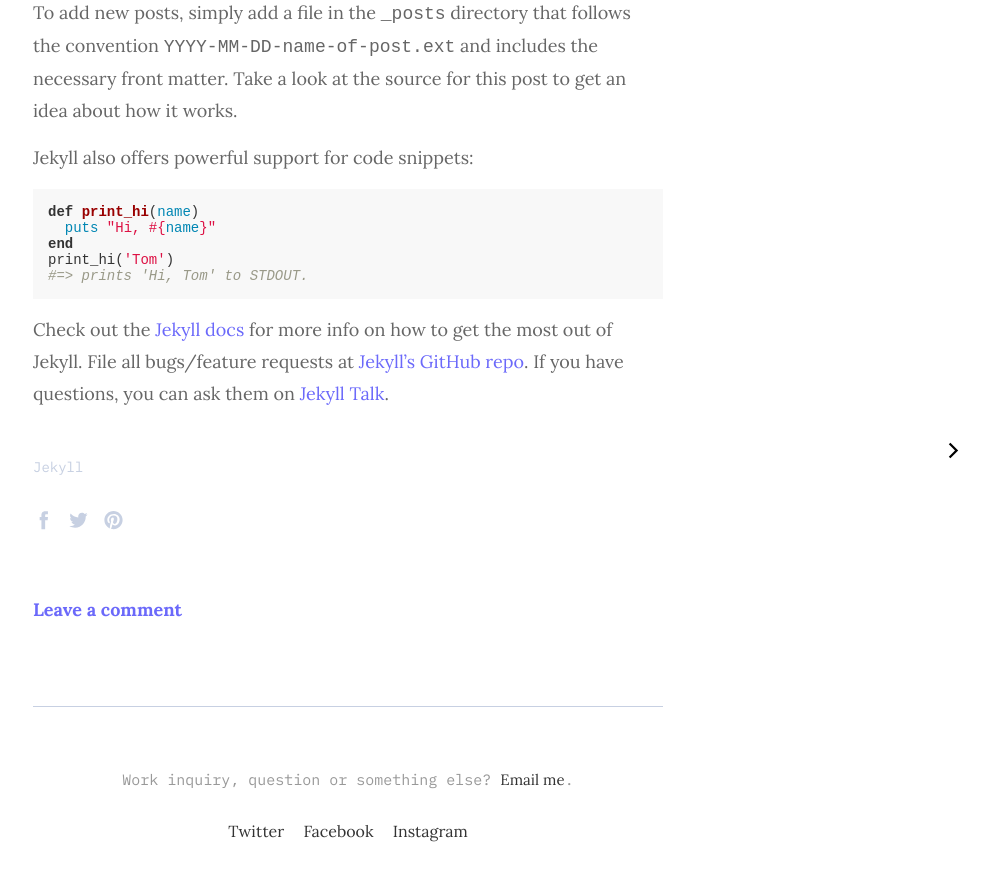
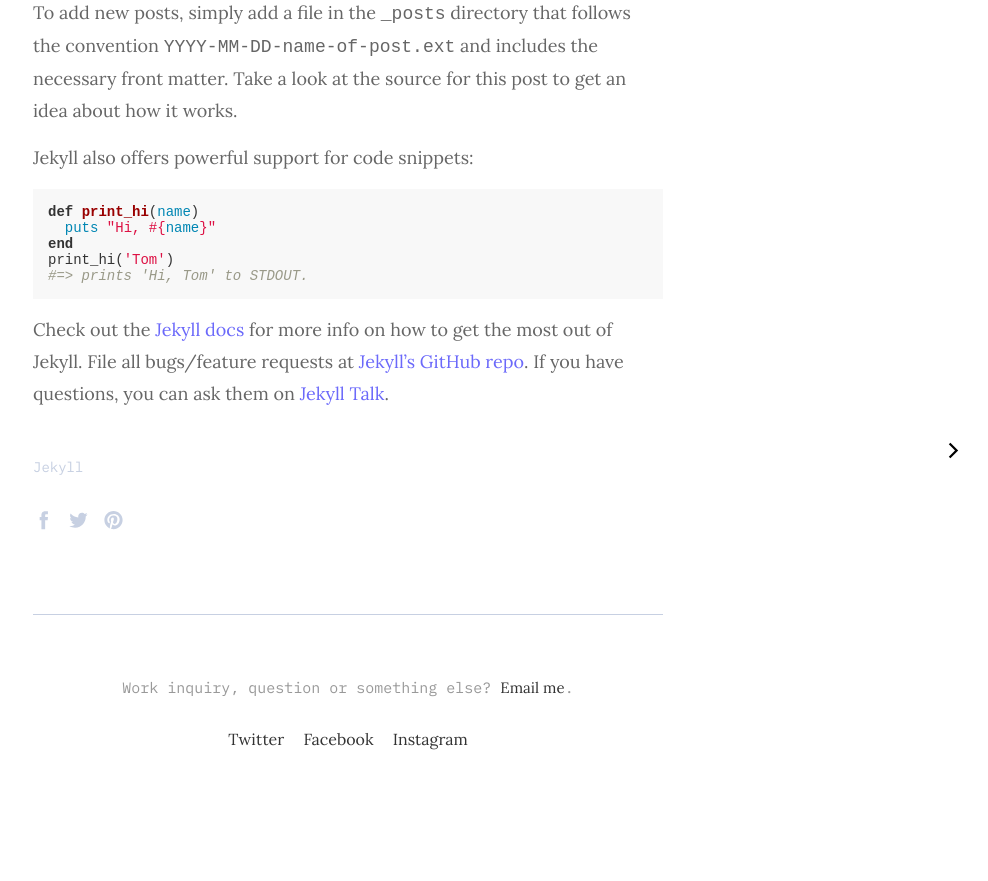
Before and after one commit to dylanhand/dylanhand.github.io, a Jekyll site: the page built from _posts/2018-05-29-welcome-to-jekyll.md, in a window 1280 px wide and 900 px high, scrolled down 902 px. Shown: the top 881 px of the window, without its empty margins (292-1280 px from the left). Built offline with Jekyll 4.4.1, drawn with Linux system fonts in a browser that asks for light colours; after the commit the page ends 1710 px from its top, so only the background shows below that.

Commit message:
Disabled Disqus

```diff
--- a/_config.yml
+++ b/_config.yml
@@ -25,7 +25,7 @@ contact:
 
 
 # Comment Section (Disqus)
-disqus-identifier: mr-brown # add your shortname for Disqus Comment. For example mr-brown
+disqus-identifier: # mr-brown # add your shortname for Disqus Comment. For example mr-brown
 
 
 # Google Analytics
```
